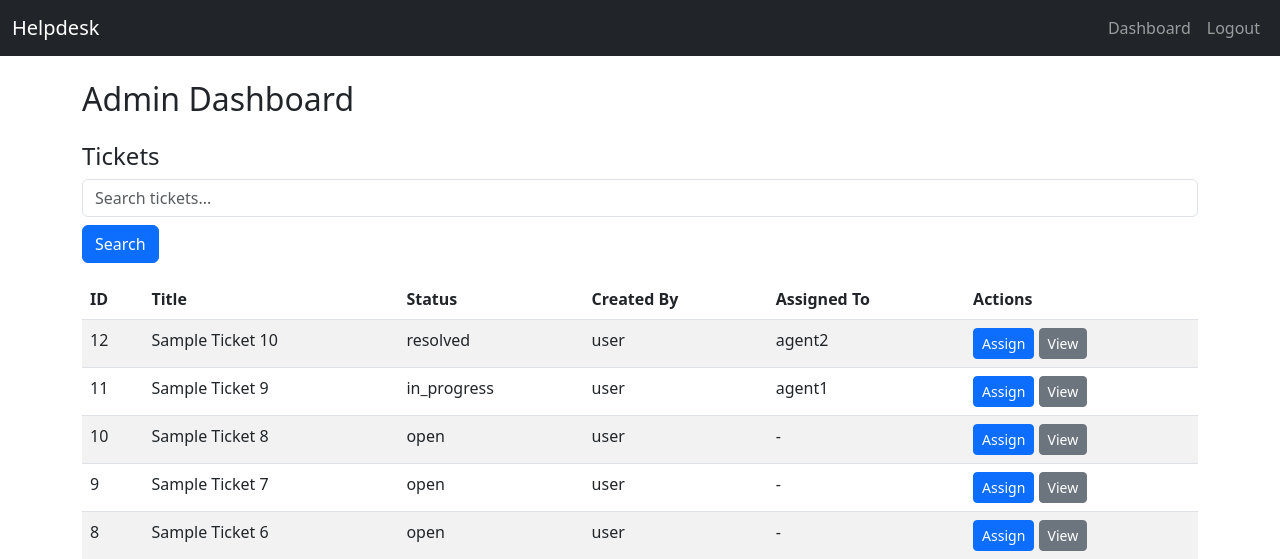
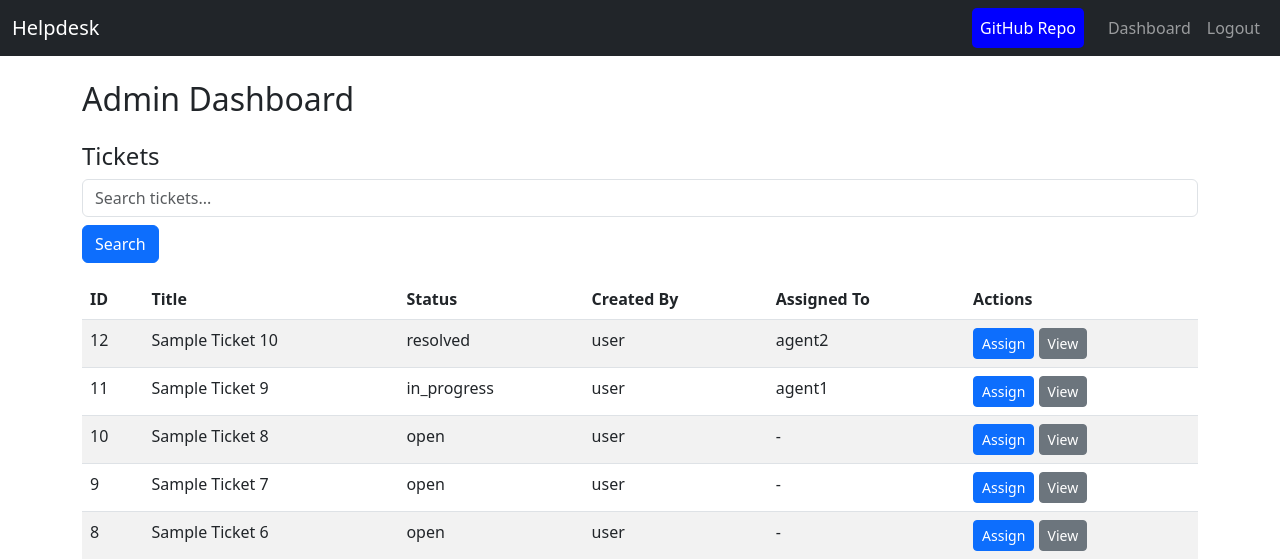
Before and after one commit to olapuajay/helpdesk_mini, a Django app: page /dashboard/ in a window 1280 px wide. Shown: the top 559 px of the page. Run offline with Django 5.2, Linux system fonts and the light colour scheme; a user stored in the database is signed in; data comes from the database, SQL or seed files in the repository; both versions use the stored data as it was after the commit.

Commit message:
Add GitHub repository link to the navigation bar in base template for a quick and easier overview

```diff
--- a/templates/base.html
+++ b/templates/base.html
@@ -15,6 +15,9 @@
         </button>
         <div class="collapse navbar-collapse" id="navbarNav">
             <ul class="navbar-nav ms-auto">
+                <li class="nav-item me-3" style="padding: 2; background-color: blue; border-radius: 5px;">
+                    <a class="nav-link text-white" href="https://github.com/olapuajay/helpdesk_mini" target="_blank" rel="noopener">GitHub Repo</a>
+                </li>
                 {% if user.is_authenticated %}
                     {% if user.role == "admin" %}
                         <li class="nav-item"><a class="nav-link" href="{% url 'admin_dashboard' %}">Dashboard</a></li>
```
Also changed, not shown: db.sqlite3.
